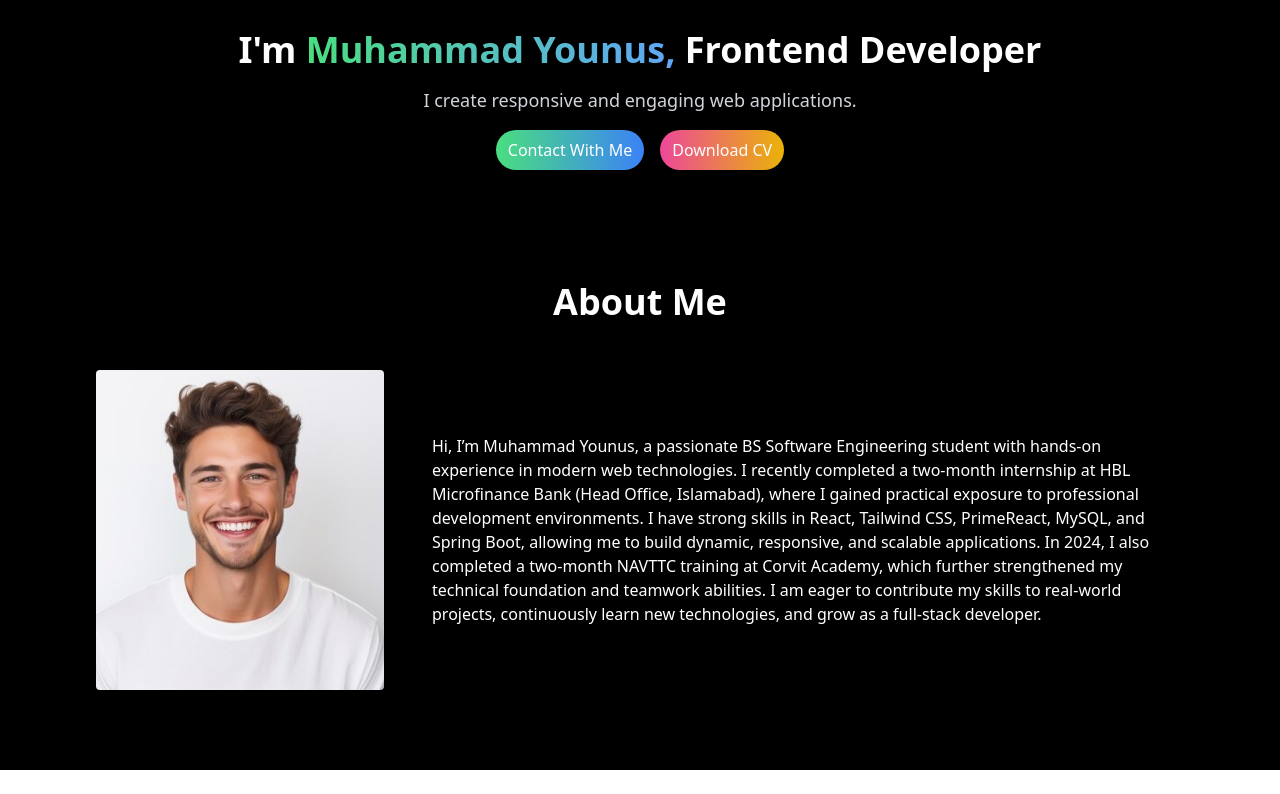
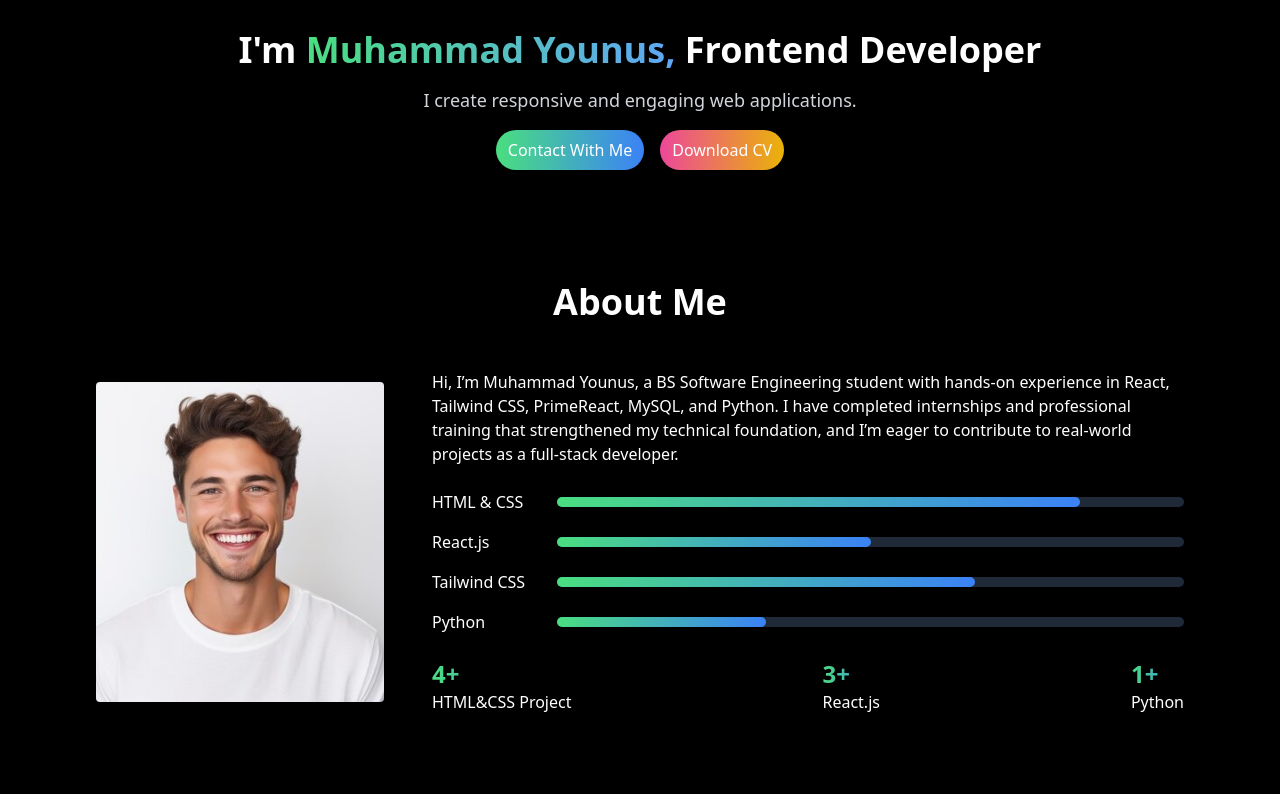
Before and after one commit to muh-younus/new-portfolio, a React (Create React App) app: page / in a window 1280 px wide. Shown: the part 346-1140 px from the top of the page. Before the commit the page ends 1116 px from the top, so only its background shows below. Built offline with nearby package versions, Linux system fonts and the light colour scheme.

Commit message:
add sevice section

```diff
--- a/src/App.js
+++ b/src/App.js
@@ -1,6 +1,7 @@
 import Navbar from './components/Navbar'
 import HeroSection from './components/HeroSection'
 import About from './components/About'
+import Service from'./components/Service'
 
 function App() {
   return (
@@ -9,6 +10,7 @@ function App() {
   <Navbar/>
   <HeroSection/>
   <About/>
+  <Service/>
 
   </>
   );
--- a/src/components/About.js
+++ b/src/components/About.js
@@ -4,36 +4,124 @@ import Image from "../image/white.jpg";
 function About() {
   return (
     <>
+      <div className="bg-black text-white py-20" id="about">
+        <div className="container mx-auto px-16 md:px-16 lg:px-24">
+          <h1 className="text-4xl font-bold mb-12 text-center">About Me</h1>
+          <div className="flex flex-col items-center md:flex-row md:space-x-12">
+            <img
+              src={Image}
+              alt="About "
+              className="w-72 h-80 rounded object-cover mb-8 md:mb-0 transform  transition-transform duration-300 hover:scale-105"
+            />
+            <div className="flex-1">
+              <p>
+               Hi, I’m Muhammad Younus, a BS Software Engineering student with hands-on experience in React, Tailwind CSS, PrimeReact, MySQL, and Python. I have completed internships and professional training that strengthened my technical foundation, and I’m eager to contribute to real-world projects as a full-stack developer.
+              </p>
+
+              <div className="space-y-4 mt-6">
+                <div className="flex items-center">
+                  <label htmlFor="htmlandcss" className="w-2/12">
+                    HTML & CSS
+                  </label>
                   <div
-      className="bg-black text-white py-20" id="about"
+                  className="grow bg-gray-800 rounded-full h-2.5 "
                   >
+
                     <div
-        className="container mx-auto px-16 md:px-16 lg:px-24"
+                    className="bg-gradient-to-r from-green-400 to-blue-500 h-2.5 rounded-full transform transition-transform duration-300 hover:scale-105 w-10/12"
                     >
-        <h1
-        className="text-4xl font-bold mb-12 text-center"
-        >About Me</h1>
+
+                    </div>
+
+                  </div>
+                </div>
+                <div className="flex items-center">
+                  <label htmlFor="htmlandcss" className="w-2/12">
+                    React.js
+                  </label>
                   <div
-        className="flex flex-col items-center md:flex-row md:space-x-12"
+                  className="grow bg-gray-800 rounded-full h-2.5 "
                   >
-          <img src={Image} alt="About "
-          className="w-72 h-80 rounded object-cover mb-8 md:mb-0 transform  transition-transform duration-300 hover:scale-105"
 
-          />
-          <p>
-            Hi, I’m Muhammad Younus, a passionate BS Software Engineering
-            student with hands-on experience in modern web technologies. I
-            recently completed a two-month internship at HBL Microfinance Bank
-            (Head Office, Islamabad), where I gained practical exposure to
-            professional development environments. I have strong skills in
-            React, Tailwind CSS, PrimeReact, MySQL, and Spring Boot, allowing me
-            to build dynamic, responsive, and scalable applications. In 2024, I
-            also completed a two-month NAVTTC training at Corvit Academy, which
-            further strengthened my technical foundation and teamwork abilities.
-            I am eager to contribute my skills to real-world projects,
-            continuously learn new technologies, and grow as a full-stack
-            developer.
-          </p>
+                    <div
+                    className="bg-gradient-to-r from-green-400 to-blue-500 h-2.5 rounded-full transform
+                     transition-transform duration-300 hover:scale-105 w-6/12"
+                    >
+
+                    </div>
+
+                  </div>
+                </div>
+                <div className="flex items-center">
+                  <label htmlFor="htmlandcss" className="w-2/12">
+                    Tailwind CSS
+                  </label>
+                  <div
+                  className="grow bg-gray-800 rounded-full h-2.5 "
+                  >
+
+                    <div
+                    className="bg-gradient-to-r from-green-400 to-blue-500 h-2.5 rounded-full transform
+                     transition-transform duration-300 hover:scale-105 w-8/12"
+                    >
+
+                    </div>
+
+                  </div>
+                </div>
+                <div className="flex items-center">
+                  <label htmlFor="htmlandcss" className="w-2/12">
+                    Python
+                  </label>
+                  <div
+                  className="grow bg-gray-800 rounded-full h-2.5 "
+                  >
+
+                    <div
+                    className="bg-gradient-to-r from-green-400 to-blue-500 h-2.5 rounded-full transform
+                     transition-transform duration-300 hover:scale-105 w-4/12"
+                    >
+
+                    </div>
+
+                  </div>
+                </div>
+              </div>
+              <div
+              className="flex flex-row justify-between"
+              >
+
+              <div
+
+              >
+
+                <h3
+                className="text-2xl font-bold text-transparent mt-6 bg-clip-text bg-gradient-to-r from-green-400 to-blue-500 "
+                >
+                  4+
+                </h3>
+                <p>HTML&CSS Project</p>
+              </div>
+              <div>
+
+                <h3
+                className="text-2xl font-bold text-transparent mt-6 bg-clip-text bg-gradient-to-r from-green-400 to-blue-500 "
+                >
+                  3+
+                </h3>
+                <p>React.js</p>
+              </div>
+              <div>
+
+                <h3
+                className="text-2xl font-bold text-transparent mt-6 bg-clip-text bg-gradient-to-r from-green-400 to-blue-500 "
+                >
+                  1+
+                </h3>
+                <p>Python</p>
+              </div>
+              </div>
+            </div>
           </div>
         </div>
       </div>
--- /dev/null
+++ b/src/components/Service.js
@@ -0,0 +1,11 @@
+import React from 'react'
+
+function Service() {
+  return (
+    <>
+
+    </>
+  )
+}
+
+export default Service
```
Lines whose indentation alone changed are shown as unchanged.
